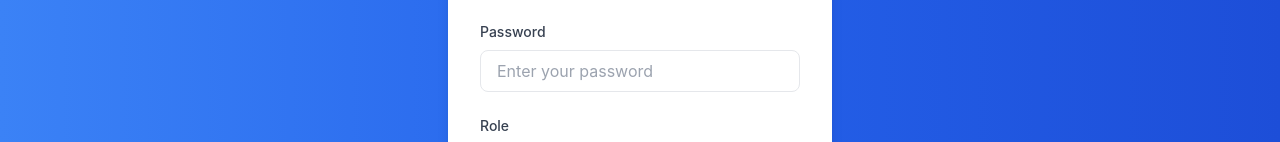
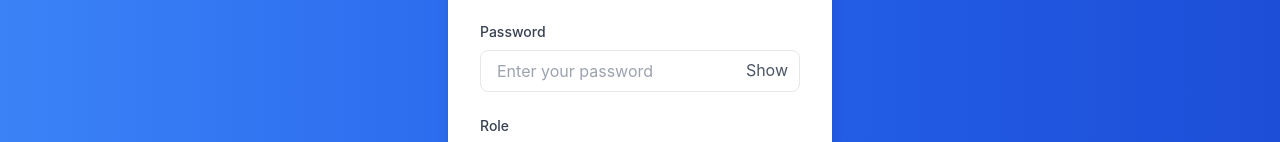
Before and after one commit to bbipl1/bbipl-app, a React (Create React App) app: page /authentication/login in a window 1280 px wide. Shown: the part 420-562 px from the top of the page. Built offline with nearby package versions, Linux system fonts and the light colour scheme; no server answers.

Commit message:
09-01-2025

```diff
--- a/src/authentication/Login.jsx
+++ b/src/authentication/Login.jsx
@@ -13,6 +13,7 @@ function Login() {
   });
   const [error, setError] = useState('');
   const [success, setSuccess] = useState('');
+  const [showPassword, setShowPassword] = useState(false);  // State to toggle password visibility
 
   const handleChange = (e) => {
     const { name, value } = e.target;
@@ -100,8 +101,9 @@ function Login() {
             <label htmlFor="password" className="block text-sm font-medium text-gray-700 mb-2">
               Password
             </label>
+            <div className="relative">
               <input
-              type="password"
+                type={showPassword ? 'text' : 'password'} // Toggle between password and text type
                 id="password"
                 name="empPassword"
                 value={formData.empPassword}
@@ -110,6 +112,14 @@ function Login() {
                 className="w-full px-4 py-2 border rounded-lg focus:ring-2 focus:ring-blue-500 focus:outline-none"
                 required
               />
+              <button
+                type="button"
+                className="absolute top-2 right-3 text-gray-600"
+                onClick={() => setShowPassword((prevState) => !prevState)} // Toggle password visibility
+              >
+                {showPassword ? 'Hide' : 'Show'}
+              </button>
+            </div>
           </div>
           <div className="mb-6">
             <label htmlFor="role" className="block text-sm font-medium text-gray-700 mb-2">
```
Lines whose indentation alone changed are shown as unchanged.
